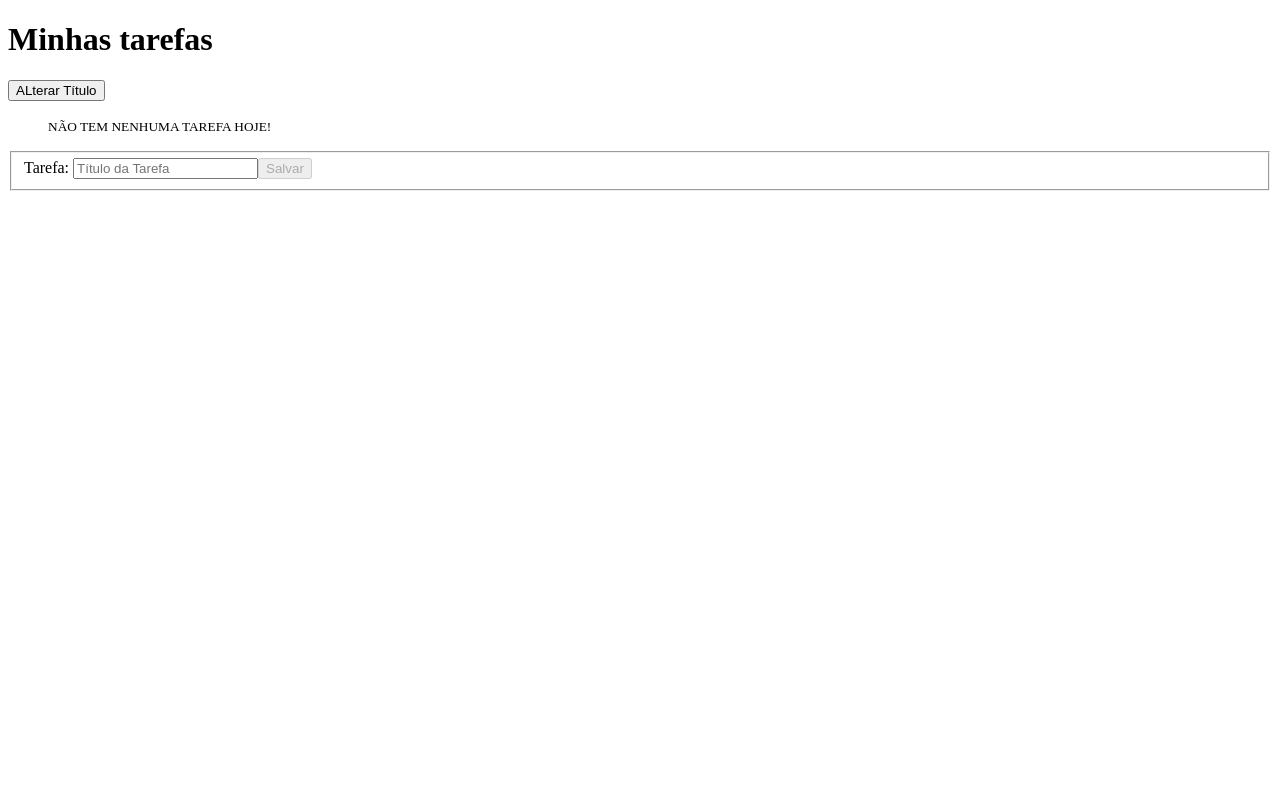
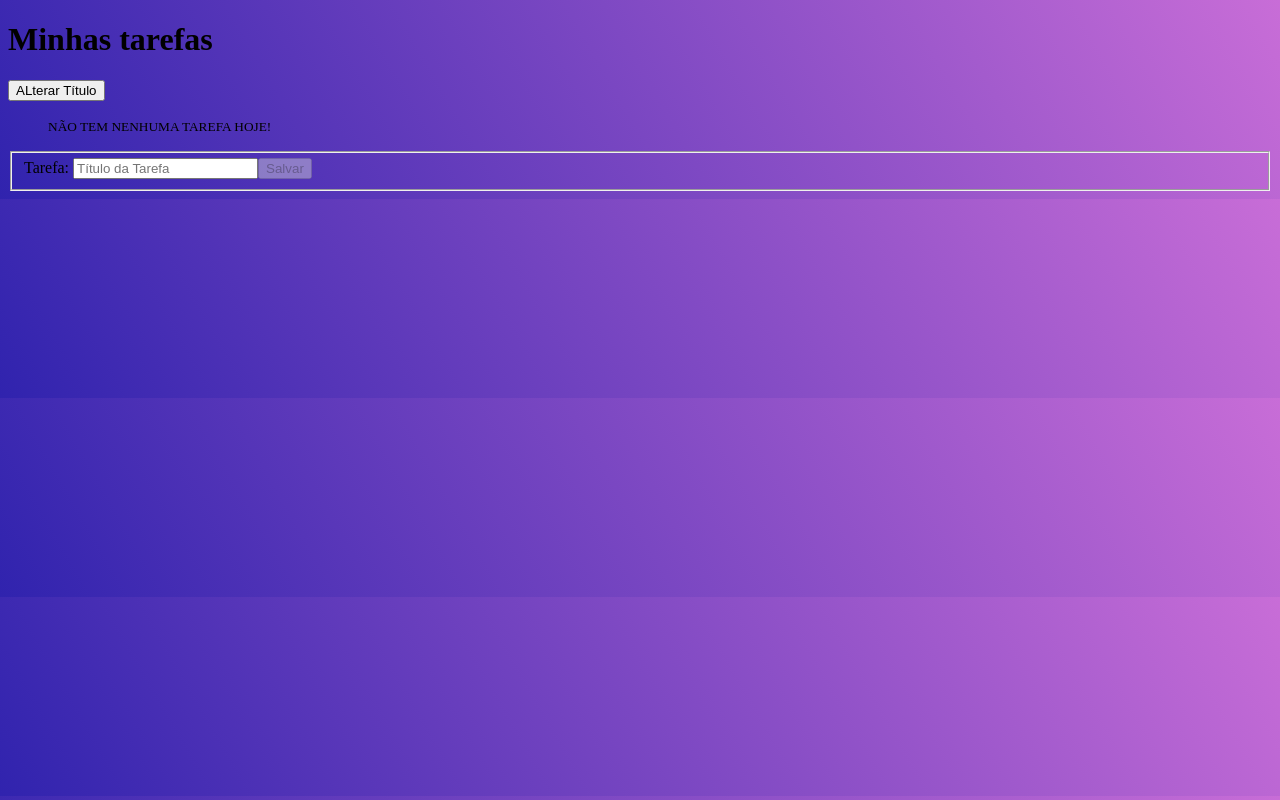
Before and after one commit to RafaelBonotto/angular.Todo, an Angular app: page / in a window 1280 px wide. Built offline with nearby package versions, Linux system fonts and the light colour scheme.

Commit message:
Adicionando fundo  degradê no CSS

```diff
--- a/src/styles.css
+++ b/src/styles.css
@@ -1 +1,7 @@
-/* You can add global styles to this file, and also import other style files */
+body{
+  background: #3023ae;
+  background: -moz-linear-gradient(60deg, #3023ae 0%, #c86dd7 100%);
+  background: -webkit-linear-gradient(60deg, #3023ae 0%, #c86dd7 100%);
+  background: linear-gradient(60deg, #3023ae 0%, #c86dd7 100%);
+  filter: progid:DXImageTransform.Microsoft.gradient(startColorstr='#3023ae', endColorstr='#c86dd7', GradientType=1);
+}
```
